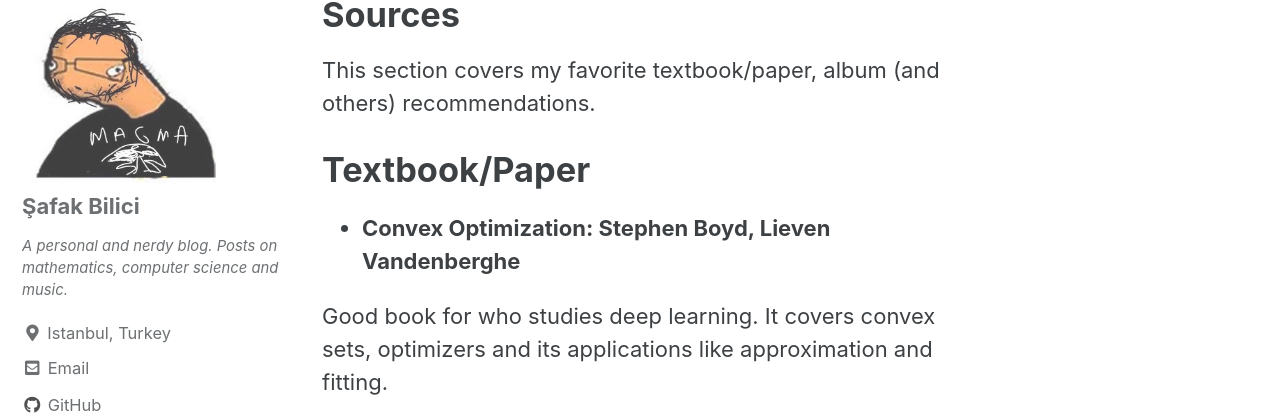
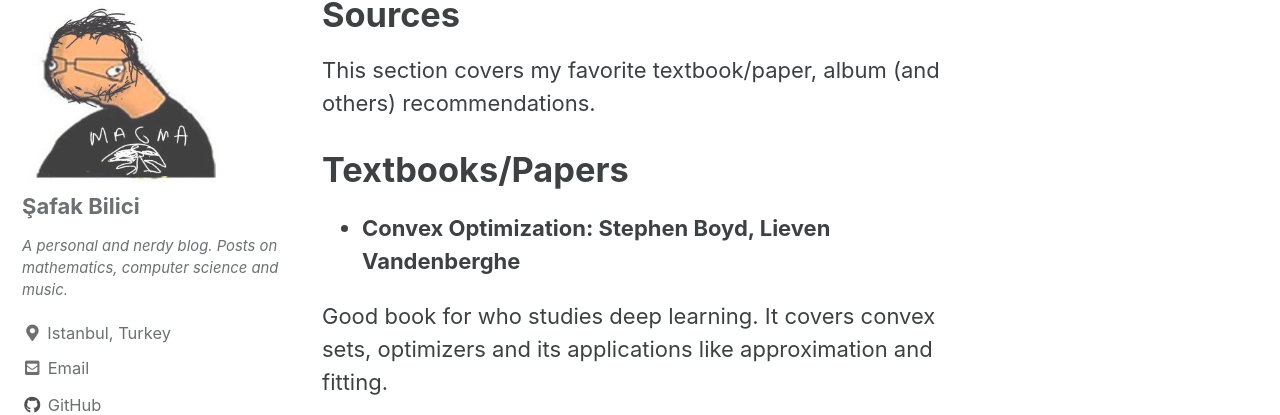
Before and after one commit to safakkbilici/safakkbilici.github.io, a Jekyll site: the page built from _pages/sources.md, in a window 1280 px wide and 1146 px high. Shown: the part 113-528 px from the top of the window. Built offline with Jekyll 4.4.1, drawn with Linux system fonts in a browser that asks for light colours; cached includes are drawn as plain includes.

Commit message:
sources improved

```diff
--- a/_pages/sources.md
+++ b/_pages/sources.md
@@ -7,7 +7,7 @@ header:
 ---
 This section covers my favorite textbook/paper, album (and others) recommendations.
 
-# Textbook/Paper
+# Textbooks/Papers
 
 - **Convex Optimization: Stephen Boyd, Lieven Vandenberghe**
 
```
